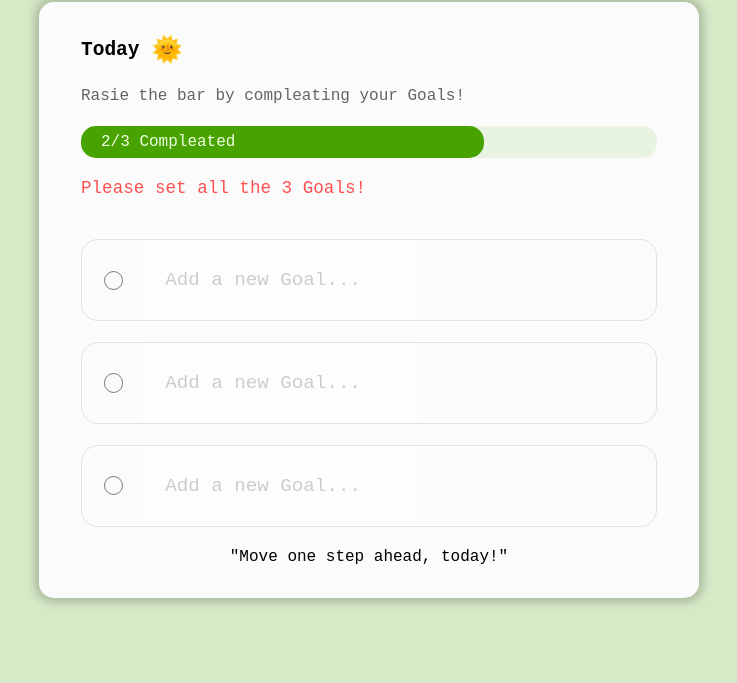
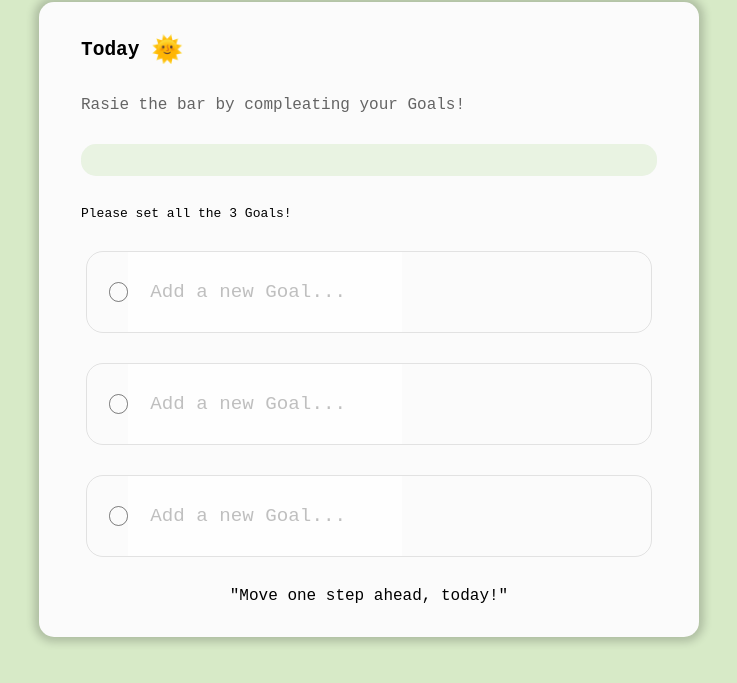
Before and after one commit to BloodXtream/100-Codes-of-html-css-sass-and-javaScript, a plain HTML site: page DOM manipulation/06_classsix/index.html in a window 1280 px wide. Shown: the part 101-784 px from the top of the page, without its empty margins (271-1008 px from the left). Drawn offline with nearby package versions, Linux system fonts and the light colour scheme; files that its build step writes are made by us from their sources.

Commit message:
style.scss

```diff
--- a/DOM manipulation/06_classsix/style.scss
+++ b/DOM manipulation/06_classsix/style.scss
@@ -35,7 +35,7 @@ main {
     box-shadow: 0 0 8px 5px rgb(0, 0, 0, 0.19);
     display: flex;
     flex-direction: column;
-    gap: 1.3rem;
+    gap: 30px;
     .subtitle {
       span {
         font-size: 1.6rem;
@@ -52,7 +52,7 @@ main {
       border-radius: 15px;
       .progress-value {
         height: 100%;
-        width: 70%;
+        width: 0%;
         background-color: #48a300;
         border-radius: 15px;
         font-weight: 500;
@@ -60,13 +60,24 @@ main {
         color: #eeffe0;
         display: flex;
         align-items: center;
-        padding-left: 20px;
+        overflow: hidden;
+        span {
+          padding-left: 20px;
+        }
+      }
+      .error-lable {
+        font-size: 1.1rem;
+        color: #ff5151;
+        margin-block: 0;
+        position: absolute;
+        margin-top: 8px;
+        display: none;
       }
     }
-    .error-lable {
-      font-size: 1.1rem;
-      color: #ff5151;
-      margin-bottom: 20px;
+    .show-error {
+      .error-lable {
+        display: block;
+      }
     }
     .goal-container {
       border: 1px solid rgba(0, 0, 0, 0.1);
@@ -75,7 +86,7 @@ main {
       align-items: center;
       height: 82px;
       padding: 0 22px;
-      gap: 20px;
+      margin: 0 5px;
       .custom-checkbox {
         height: 1.2rem;
         width: 1.2rem;
@@ -97,13 +108,18 @@ main {
         padding-left: 22px;
         align-self: stretch;
         font-family: inherit;
-        opacity: 0.7;
+        opacity: 0.9;
         font-weight: 500;
       }
       .goal-input::placeholder {
         opacity: 0.5;
       }
     }
+
+    .first {
+      margin-top: 20px;
+    }
+
     .quote {
       font-size: 1rem;
       align-self: center;
```
